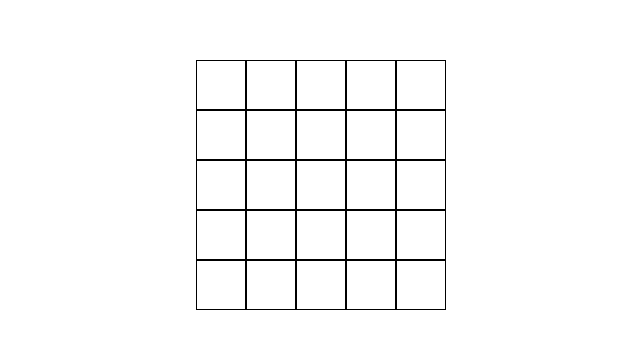
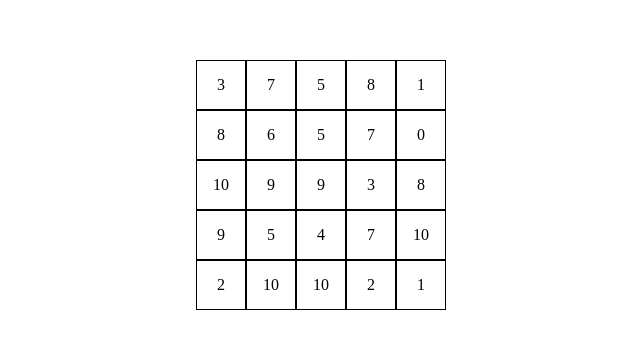
Before and after one commit to nikzeve/-js-jq-grigliaquadrati, a plain HTML site: page index.html in a window 1280 px wide. Shown: the part 215-564 px from the top of the page, without its empty margins (319-959 px from the left). Drawn offline with nearby package versions, Linux system fonts and the light colour scheme.

Commit message:
push finale

```diff
--- a/index.html
+++ b/index.html
@@ -9,6 +9,7 @@
 
         <div class="container">
             <div id="griglia">
+                <!-- <div class="quadrato"></div>
                 <div class="quadrato"></div>
                 <div class="quadrato"></div>
                 <div class="quadrato"></div>
@@ -32,8 +33,7 @@
                 <div class="quadrato"></div>
                 <div class="quadrato"></div>
                 <div class="quadrato"></div>
-                <div class="quadrato"></div>
-                <div class="quadrato"></div>
+                <div class="quadrato"></div> -->
             </div>
 
         </div>
--- a/main.js
+++ b/main.js
@@ -15,9 +15,13 @@
 
 // 2 soluzione
 //
-// var numero_random = 0;
-//
-// $('.quadrato').each(function() {
-//     numero_random = Math.floor(Math.random() * 11);
-//     $(this).text(numero_random);
-// })
+for (var i = 0; i < 25; i++) {
+    $('#griglia').append('<div class="quadrato"></div>')
+}
+
+var numero_random = 0;
+
+$('.quadrato').each(function() {
+    numero_random = Math.floor(Math.random() * 11);
+    $(this).text(numero_random);
+})
```
